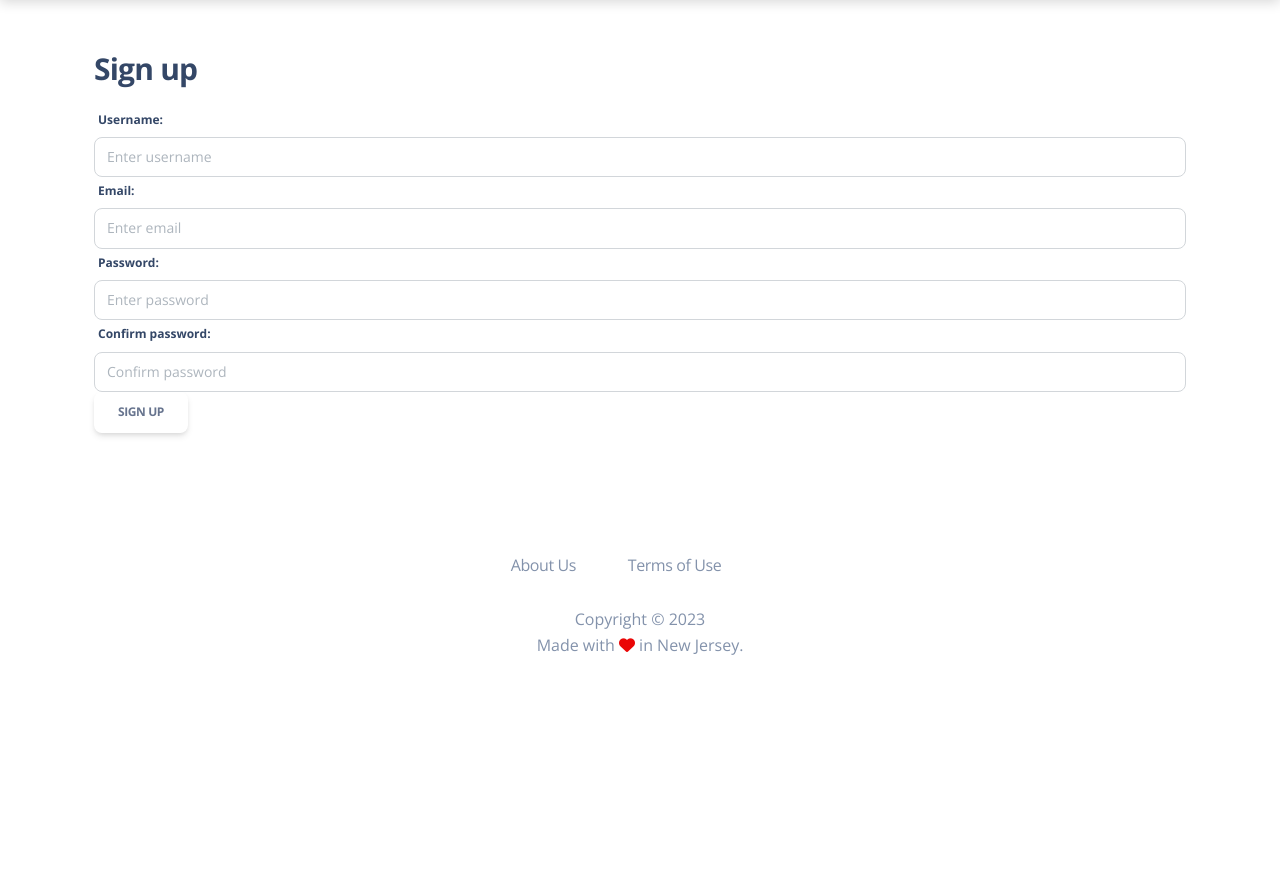
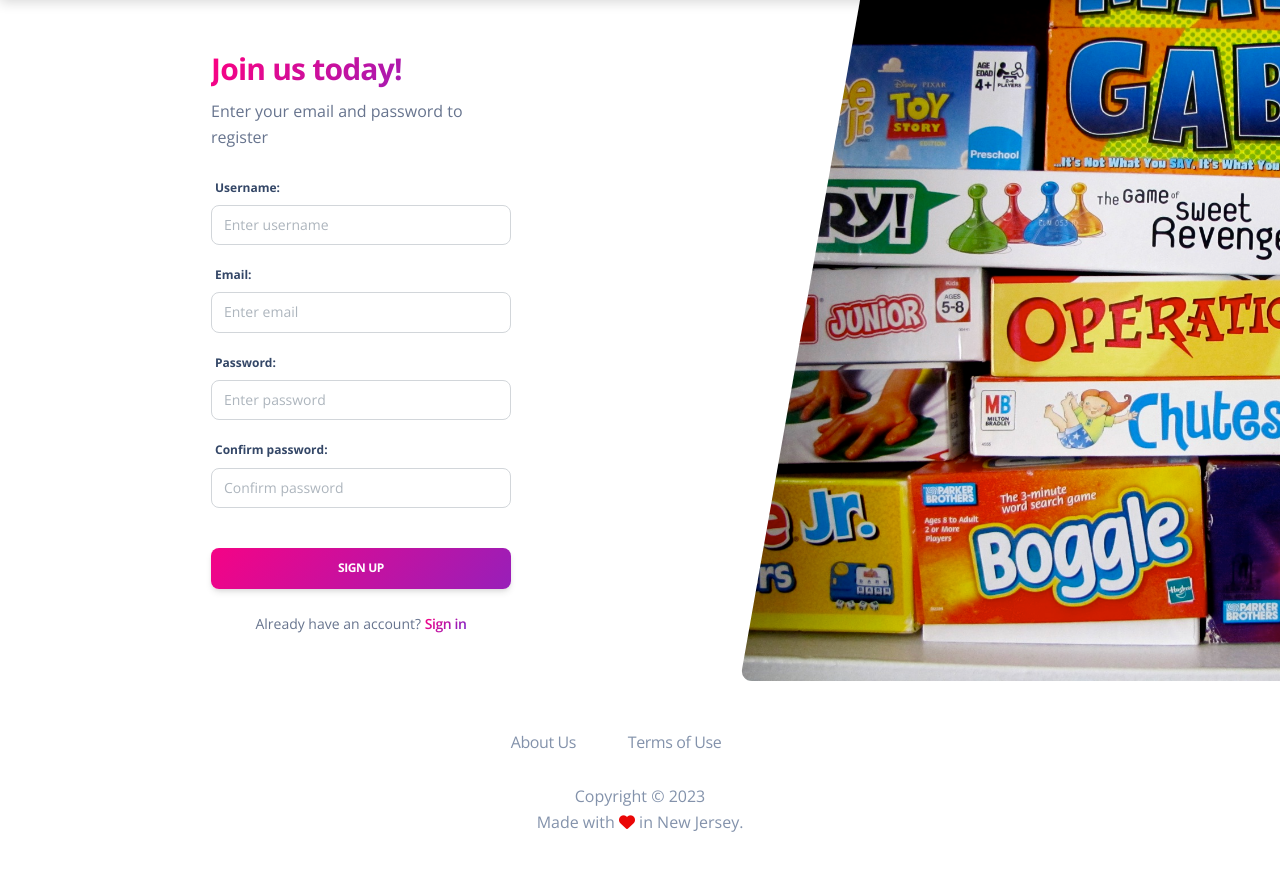
Before and after one commit to daugaard/rulesbot, a Django app: page /users/sign-up in a window 1280 px wide. Shown: the part 57-940 px from the top of the page. Before the commit the page ends 712 px from the top, so only its background shows below. Run offline with Django 4.2, Linux system fonts and the light colour scheme; parts of the project's set-up code (start-up, migrations or seed data) failed here and were passed over; some libraries are stand-ins or nearby versions.

Commit message:
Styling.

```diff
--- a/pages/templates/pages/about.html
+++ b/pages/templates/pages/about.html
@@ -3,7 +3,7 @@
 {% load static %}
 
 {% block title %}
-  | About
+Rulesbot.ai | About
 {% endblock %}
 
 {% block content %}
--- a/users/forms.py
+++ b/users/forms.py
@@ -5,25 +5,25 @@ class SignupForm(forms.Form):
     username = forms.CharField(
         max_length=100,
         widget=forms.TextInput(
-            attrs={"class": "form-control", "placeholder": "Enter username"}
+            attrs={"class": "form-control mb-3", "placeholder": "Enter username"}
         ),
     )
     email = forms.EmailField(
         max_length=100,
         widget=forms.EmailInput(
-            attrs={"class": "form-control", "placeholder": "Enter email"}
+            attrs={"class": "form-control mb-3", "placeholder": "Enter email"}
         ),
     )
     password = forms.CharField(
         max_length=100,
         widget=forms.PasswordInput(
-            attrs={"class": "form-control", "placeholder": "Enter password"}
+            attrs={"class": "form-control mb-3", "placeholder": "Enter password"}
         ),
     )
     confirm_password = forms.CharField(
         max_length=100,
         widget=forms.PasswordInput(
-            attrs={"class": "form-control", "placeholder": "Confirm password"}
+            attrs={"class": "form-control mb-3", "placeholder": "Confirm password"}
         ),
     )
 
--- a/users/templates/users/login.html
+++ b/users/templates/users/login.html
@@ -8,7 +8,7 @@
         <div class="container">
             <div class="row">
                 <div class="col-xl-4 col-lg-5 col-md-6 d-flex flex-column mx-auto">
-                    <div class="card card-plain mt-8">
+                    <div class="card card-plain mt-4">
                         <div class="card-header pb-0 text-left">
                             <h3 class="font-weight-bolder text-info text-gradient">Welcome back</h3>
                             <p class="mb-0">Enter your email and password to sign in</p>
@@ -36,7 +36,7 @@
                 </div>
                 <div class="col-md-6">
                     <div class="oblique position-absolute top-0 h-100 d-md-block d-none me-n8">
-                        <div class="oblique-image bg-cover position-absolute fixed-top ms-auto h-100 z-index-0 ms-n6" style="background-image:url('/static/img/screenshot-games.jpg')"></div>
+                        <div class="oblique-image bg-cover position-absolute fixed-top ms-auto h-100 z-index-0 ms-n6" style="background-image:url('/static/img/more-games.jpg')"></div>
                     </div>
                 </div>
             </div>
--- a/users/templates/users/sign_up.html
+++ b/users/templates/users/sign_up.html
@@ -3,20 +3,38 @@
 {% block title %}Rulesbot.ai | Sign up{% endblock %}
 
 {% block content %}
-<section class="py-5">
+<section>
+    <div class="page-header min-vh-70">
         <div class="container">
             <div class="row">
-            <div class="col-12">
-                <h3>Sign up</h3>
+                <div class="col-xl-4 col-lg-5 col-md-6 d-flex flex-column mx-auto">
+                    <div class="card card-plain mt-4">
+                        <div class="card-header pb-0 text-left">
+                            <h3 class="font-weight-bolder text-primary text-gradient">Join us today!</h3>
+                            <p class="mb-0">Enter your email and password to register</p>
                         </div>
-        </div>
-        <div class="row justify-space-between py-2">
-            <div class="col-12">
+                        <div class="card-body">
                             <form action="{% url 'users:sign-up' %}" method="post">
                                 {% csrf_token %}
                                 {{ form }}
-                    <input type="submit" value="Sign up" class="btn">
+                                <div class="text-center">
+                                    <input type="submit" class="btn bg-gradient-primary w-100 mt-4 mb-0" value="Sign up" />
+                                </div>
                             </form>
+                        </div>
+                        <div class="card-footer text-center pt-0 px-lg-2 px-1">
+                            <p class="mb-4 text-sm mx-auto">
+                            Already have an account?
+                            <a href="{% url 'users:login' %}" class="text-primary text-gradient font-weight-bold">Sign in</a>
+                            </p>
+                        </div>
+                    </div>
+                </div>
+                <div class="col-md-6">
+                    <div class="oblique position-absolute top-0 h-100 d-md-block d-none me-n8">
+                        <div class="oblique-image bg-cover position-absolute fixed-top ms-auto h-100 z-index-0 ms-n6" style="background-image:url('/static/img/more-games.jpg')"></div>
+                    </div>
+                </div>
             </div>
         </div>
     </div>
```
Also changed, not shown: pages/templates/pages/terms.html (+30 -2 lines). Lines whose indentation alone changed are shown as unchanged.
